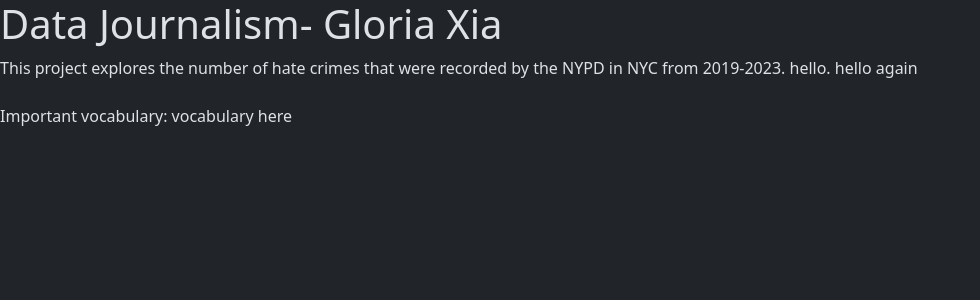
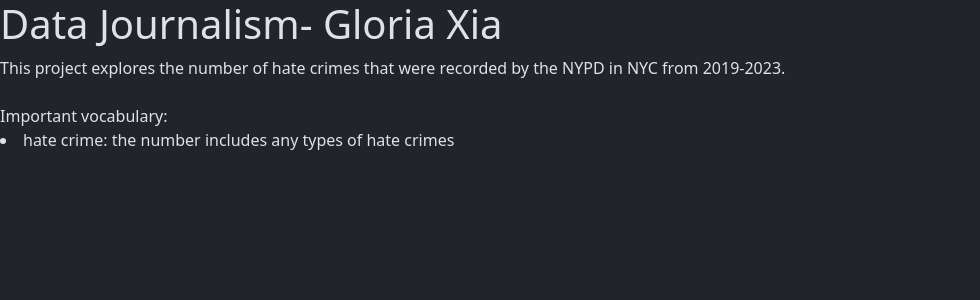
Before and after one commit to gloria-xia/dataJournalism, a Flask app: page / in a window 1280 px wide. Shown: the top 300 px of the page, without its empty margins (0-980 px from the left). Run offline with Flask 3, Linux system fonts and the light colour scheme.

Commit message:
Update about.html

```diff
--- a/dataJourn/templates/about.html
+++ b/dataJourn/templates/about.html
@@ -13,14 +13,15 @@
 
   <div>
     This project explores the number of hate crimes that were recorded by the NYPD in NYC from 2019-2023.
-    hello. hello again
   </div>
 
   <br>
 
   <div>
     Important vocabulary:
-    vocabulary here
+    <li>
+      hate crime: the number includes any types of hate crimes
+    </li>
   </div>
 
 
```
